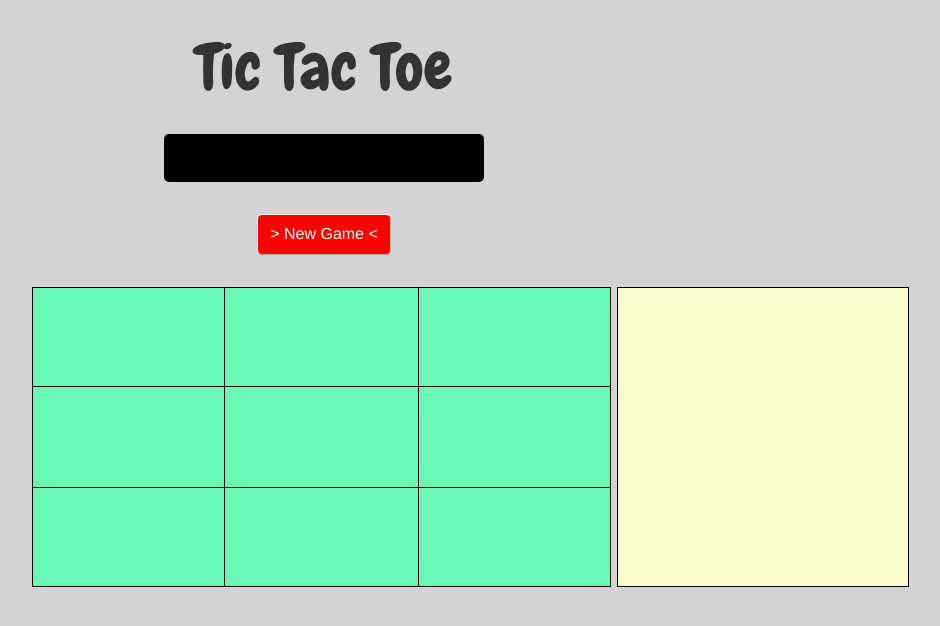
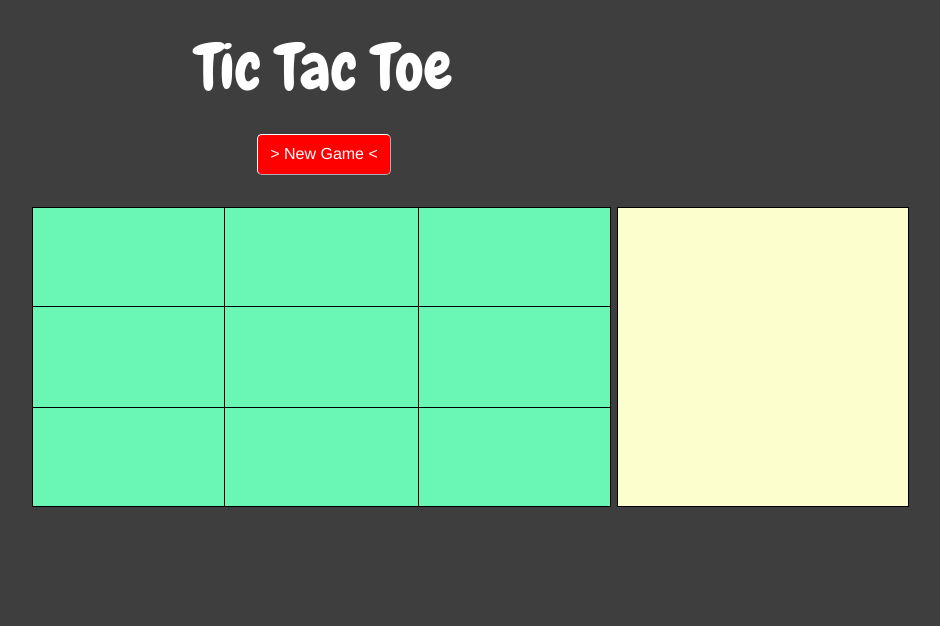
Before and after one commit to WilsonBrett/TicTacToe, a plain HTML site: page index.html in a window 1280 px wide. Shown: the whole page, without its empty margins (316-1256 px from the left). Drawn offline with nearby package versions, Linux system fonts and the light colour scheme.

Commit message:
background color dark

```diff
--- a/css/styles.css
+++ b/css/styles.css
@@ -1,23 +1,22 @@
 body {
 	font-size: 16px;
-	background-color: lightgrey;
+	background-color: rgb(62,62,62);
 }
 h1 {
 	text-align: center;
-	margin: .5em auto;
+	margin: .5em auto 0;
 	font-family: chewy, sans-serif;
 	font-size: 4em;
+	color: white;
 
 }
 p#vs {
 	text-align: center;
 	color: white;
 	font-weight: 700;
-	background-color: black;
+	background-color: none;
 	width: 25%;
-	padding: 1em 0;
-	margin: 0 auto;
-	border-radius: 5px;
+	margin: 1em auto 0;
 	font-size: 1.5em;
 }
 .box {
```
